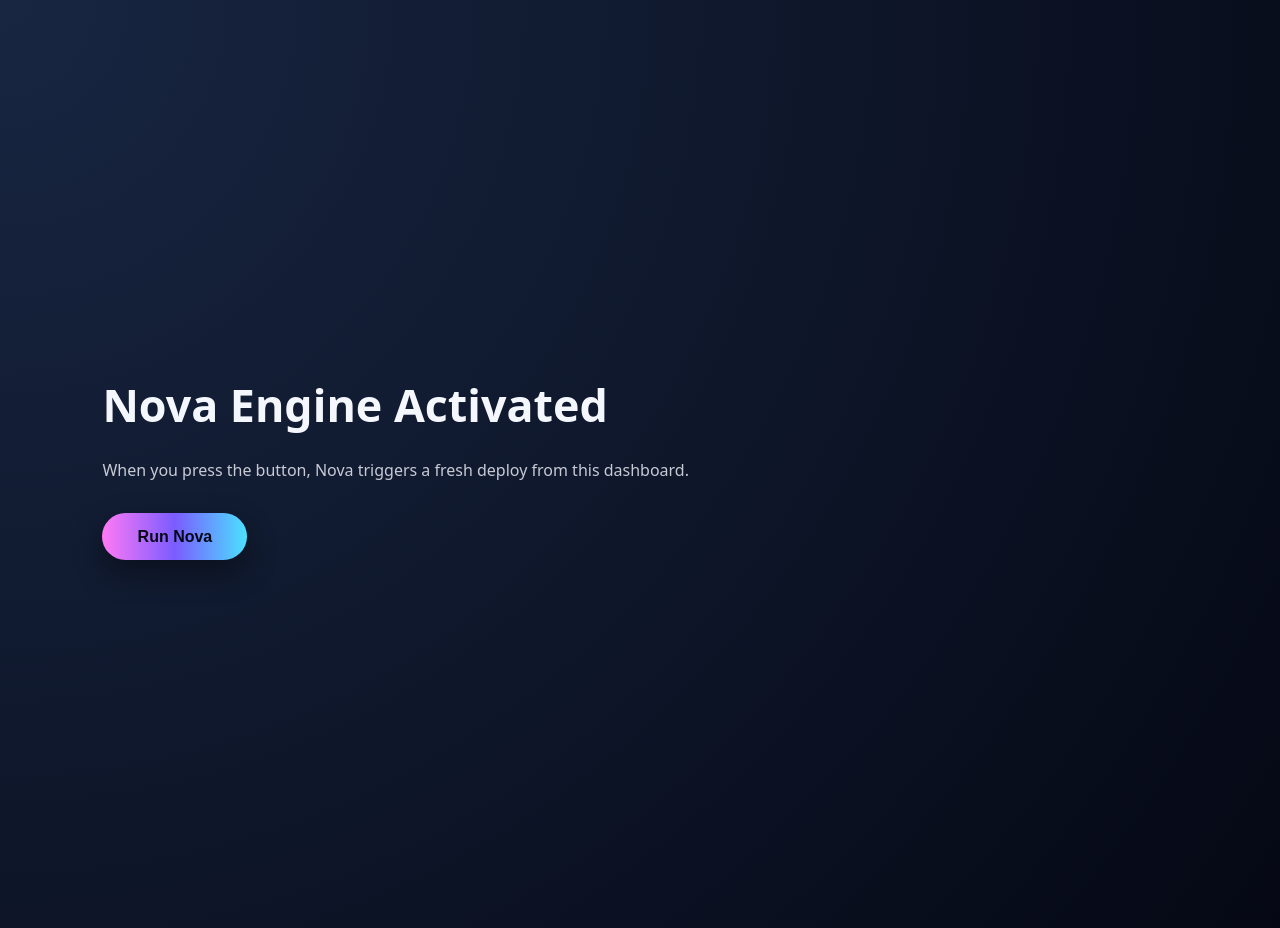
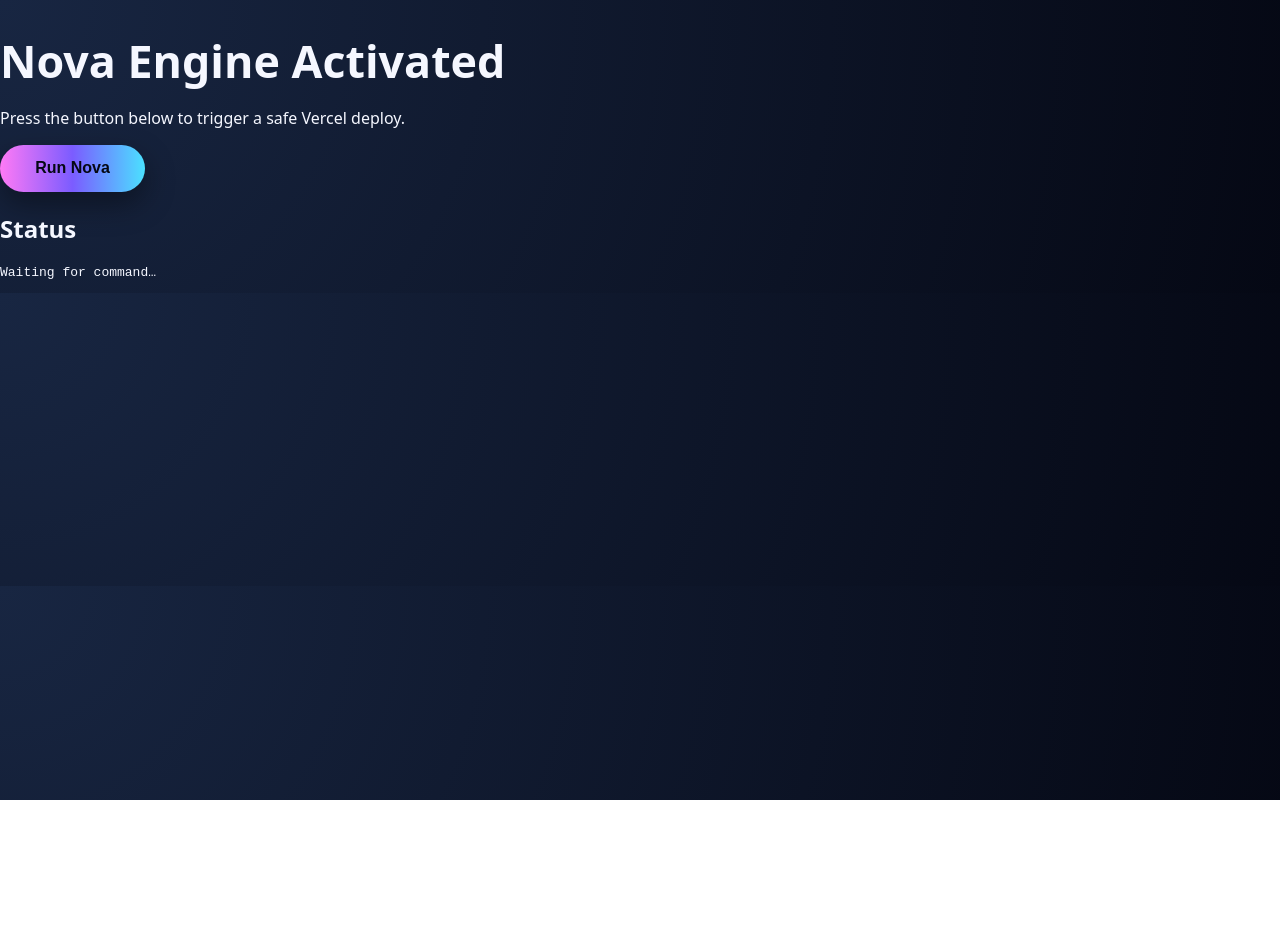
Before and after one commit to Samantha-Works/nosauniverse-bgxd, a website: page index.html in a window 1280 px wide. After the commit the page ends 800 px from the top, so only its background shows below. Drawn offline with Linux system fonts and the light colour scheme.

Commit message:
Update index.html

```diff
--- a/index.html
+++ b/index.html
@@ -2,18 +2,21 @@
 <html lang="en">
 <head>
   <meta charset="UTF-8" />
-  <title>Nova Engine — Samantha SuperNova Universe</title>
+  <title>Nova Engine — Nosa Universe</title>
   <meta name="viewport" content="width=device-width, initial-scale=1.0" />
   <link rel="stylesheet" href="/styles.css" />
 </head>
 <body>
-  <main class="shell">
+  <main class="app">
     <h1>Nova Engine Activated</h1>
-    <p class="tagline">When you press the button, Nova triggers a fresh deploy from this dashboard.</p>
+    <p class="sub">Press the button below to trigger a safe Vercel deploy.</p>
 
     <button id="novaButton">Run Nova</button>
 
-    <div id="status" class="status"></div>
+    <section class="status-panel">
+      <h2>Status</h2>
+      <pre id="statusOutput">Waiting for command…</pre>
+    </section>
   </main>
 
   <script src="/main.js"></script>
```
